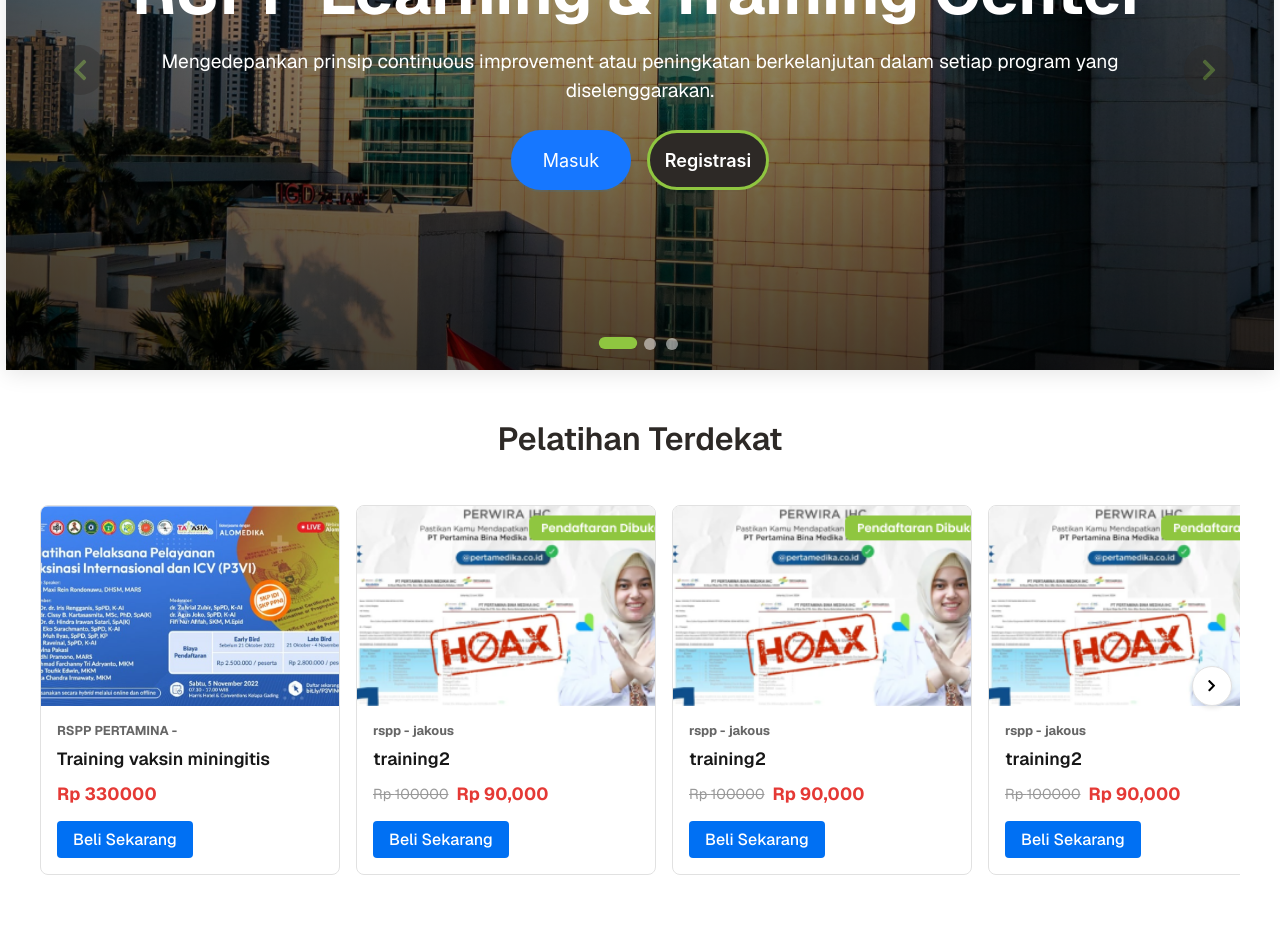
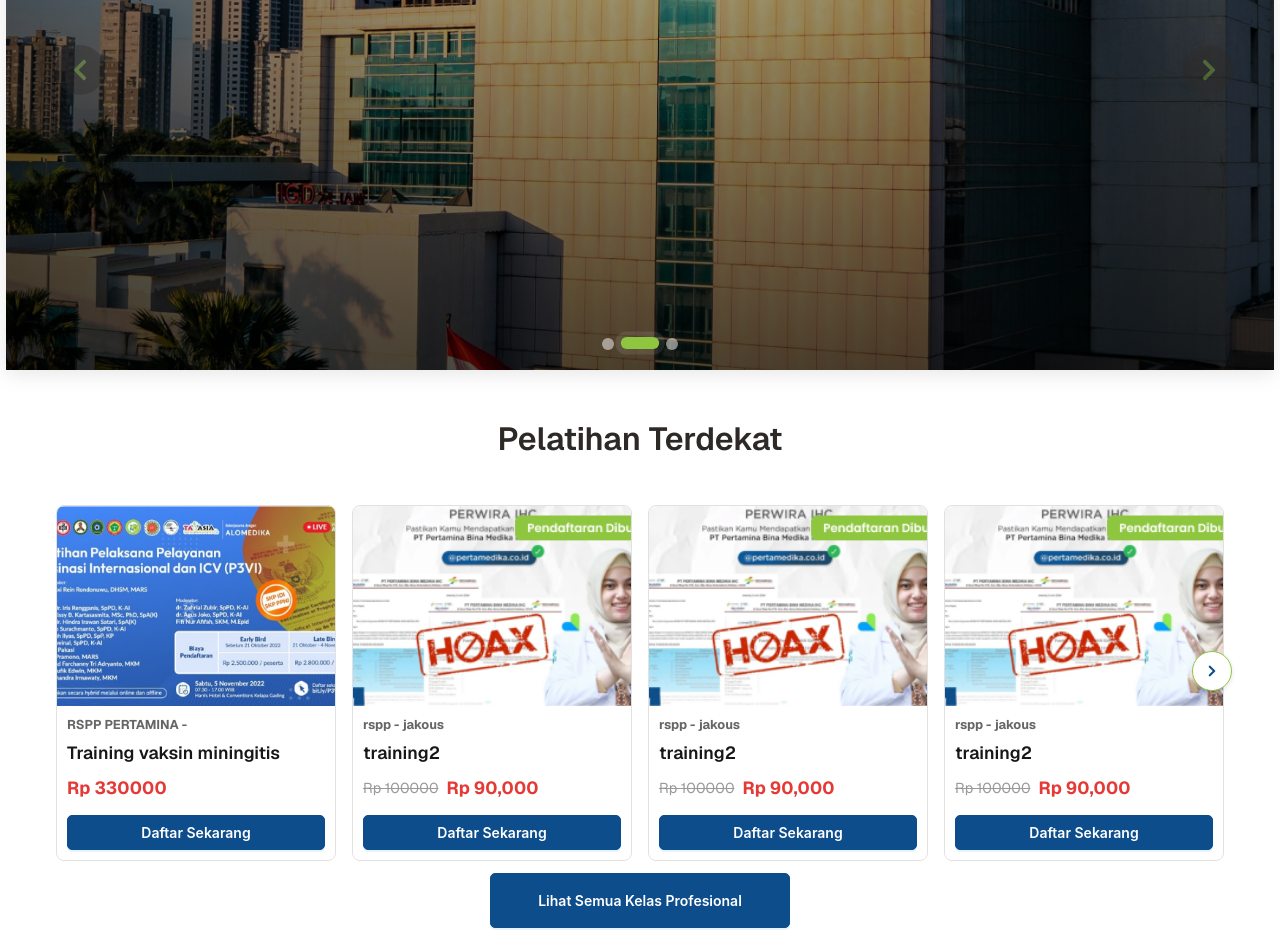
Before and after one commit to hlmifzi/ecommerce-starter-next, a Next.js app in the folder apps/web/: page / in a window 1280 px wide. Shown: the part 320-1272 px from the top of the page. Built offline with nearby package versions, Linux system fonts and the light colour scheme.

Commit message:
carousel product

```diff
--- a/apps/web/src/app/(public)/home.module.scss
+++ b/apps/web/src/app/(public)/home.module.scss
@@ -45,6 +45,15 @@
     font-weight: 600;
 }
 
+.btnAll {
+    display: block;
+    min-height: size(55);
+    height: size(55);
+    min-width: size(300);
+    margin: size(0) auto;
+    max-width: size(300);
+}
+
 @media (max-width: 768px) {
 
     .bannerHomeContainer {
--- a/apps/web/src/app/(public)/page.tsx
+++ b/apps/web/src/app/(public)/page.tsx
@@ -1,7 +1,8 @@
 import { getProducts } from '@/services/api/product';
-import ProductCard from '@/components/ProductCard';
+import ProductCarousel from '@/components/ProductCarousel';
 import styles from './home.module.scss';
 import Carousel from '@/components/Banner/banner';
+import SharedButton from '@/components/shared/SharedButton';
 
  const carouselItems = [
     {
@@ -33,7 +34,7 @@
   return (
     <div className={styles.container}>
       <section className={styles.bannerHomeContainer}>
-        <Carousel items={carouselItems} autoPlay={false} interval={5000} />
+        <Carousel items={carouselItems} autoPlay={true} interval={5000} />
       </section>
       <section className={styles.popularProduct}>
         <div className={styles.header}>
@@ -41,9 +42,12 @@
         </div>
 
         <div className={styles.productGrid}>
-          <ProductCard
+          <ProductCarousel
             products={products}
           />
+          <SharedButton className={styles.btnAll} type='primary'>
+            Lihat Semua Kelas Profesional
+          </SharedButton>
         </div>
       </section>
     </div>
--- a/apps/web/src/app/(public)/products/page.tsx
+++ b/apps/web/src/app/(public)/products/page.tsx
@@ -1,5 +1,5 @@
 import { getProducts } from '@/services/api/product';
-import ProductCard from '@/components/ProductCard';
+import ProductCarousel from '@/components/ProductCarousel';
 import styles from './products.module.scss';
 
 export default async function HomePage() {
@@ -16,7 +16,7 @@
 
       <div className={styles.productGrid}>
         {products?.map((product:any) => (
-          <ProductCard
+          <ProductCarousel
             key={product?.id}
             product={product}
           />
--- a/apps/web/src/components/Banner/banner.module.scss
+++ b/apps/web/src/components/Banner/banner.module.scss
@@ -28,10 +28,10 @@
     gap: 1rem;
 
     button {
-        font-size: size(18);
-        border-radius: size(30);
-        min-height: 3.75rem;
-        min-width: size(120);
+        font-size: size(18) !important;
+        border-radius: size(30) !important;
+        min-height: 3.75rem !important;
+        min-width: size(120) !important;
         opacity: 0;
 
     }
--- a/apps/web/src/components/ProductCard/ProductCard.module.scss
+++ b/apps/web/src/components/ProductCarousel/ProductCarousel.module.scss
@@ -8,11 +8,11 @@
     gap: 1rem;
     flex-wrap: nowrap;
     overflow: auto;
-    padding-bottom: 1rem;
+    padding-bottom: size(6);
 
     [class*='card'] {
-        width: 300px;
-        flex-shrink: 0; // Pastikan card tidak mengecil
+        width: 280px;
+        height: fit-content;
     }
 }
 
@@ -36,7 +36,7 @@
 }
 
 .content {
-    padding: 1rem;
+    padding: size(10);
 }
 
 .hospital {
@@ -68,21 +68,6 @@
     font-weight: bold;
     color: #e53935;
     font-size: 1.1rem;
-}
-
-.button {
-    display: inline-block;
-    background-color: #0070f3;
-    color: white;
-    padding: 0.5rem 1rem;
-    border-radius: 4px;
-    text-decoration: none;
-    font-weight: 500;
-    transition: background-color 0.2s;
-
-    &:hover {
-        background-color: #0056b3;
-    }
 }
 
 // Tombol navigasi
@@ -139,10 +124,10 @@
     }
 
     .productNavButtonLeft {
-        left: -18px;
+        left: size(2);
     }
 
     .productNavButtonRight {
-        right: -18px;
+        right: size(2);
     }
 }
--- a/apps/web/src/components/ProductCard/index.tsx
+++ b/apps/web/src/components/ProductCarousel/index.tsx
@@ -2,11 +2,12 @@
 import { useRef, useState, useEffect } from 'react';
 import { Product } from '@/types/product';
 import Link from 'next/link';
-import styles from './ProductCard.module.scss';
+import styles from './ProductCarousel.module.scss';
 import Image from 'next/image';
 import { FaChevronLeft, FaChevronRight } from 'react-icons/fa';
+import SharedButton from '../shared/SharedButton';
 
-export default function ProductCard({ products }: any) {
+export default function ProductCarousel({ products }: any) {
   const productsContainerRef = useRef<HTMLDivElement>(null);
   const [canScrollLeft, setCanScrollLeft] = useState(false);
   const [canScrollRight, setCanScrollRight] = useState(false);
@@ -71,14 +72,15 @@
 
   return (
     <div className={styles.productGrid}>
-      <button
+      <SharedButton
+        type='default'
         className={`${styles.productNavButton} ${styles.productNavButtonLeft} ${!canScrollLeft ? styles.hidden : ''}`}
         onClick={() => scrollTabs('left')}
         disabled={!canScrollLeft}
         aria-label="Scroll products left"
       >
         <FaChevronLeft />
-      </button>
+      </SharedButton>
 
       <div
         ref={productsContainerRef}
@@ -111,8 +113,10 @@
                     Rp {(product?.discounted_price || product?.price).toLocaleString()}
                   </span>
                 </div>
-                <Link href={`/checkout/`} className={styles.button}>
-                  Beli Sekarang
+                <Link href={`/checkout/`}>
+                  <SharedButton type='primary'>
+                    Daftar Sekarang
+                  </SharedButton>
                 </Link>
               </div>
             </div>
@@ -120,14 +124,15 @@
         ))}
       </div>
 
-      <button
+      <SharedButton
+        type='default'
         className={`${styles.productNavButton} ${styles.productNavButtonRight} ${!canScrollRight ? styles.hidden : ''}`}
         onClick={() => scrollTabs('right')}
         disabled={!canScrollRight}
         aria-label="Scroll products right"
       >
         <FaChevronRight />
-      </button>
+      </SharedButton>
     </div>
   );
 }
--- a/apps/web/src/components/shared/SharedButton/button.module.scss
+++ b/apps/web/src/components/shared/SharedButton/button.module.scss
@@ -9,7 +9,6 @@
         font-weight: 600;
         transition: all 0.4s ease-in-out;
 
-
         &:hover {
             background: $color-secondary !important;
             color: $color-white !important;
@@ -17,16 +16,21 @@
         }
     }
 
-    [class*='ant-btn-default'] {
-        border-radius: size(30);
-        background: $color-white;
-        border: 1px solid $color-secondary;
-        color: $color-primary;
+    [class*='ant-btn-color-primary'] {
+        background: $color-primary;
+        border: 1px solid $color-primary;
+        color: $color-white;
+        border-radius: size(5);
+        min-height: size(35);
         font-weight: 600;
+        width: $w-full;
+        transition: all 0.4s ease-in-out;
+
 
         &:hover {
-            background: $color-secondary;
-            color: $color-white;
+            background: $color-primary !important;
+            transform: translateY(-4px);
+            box-shadow: 0 4px 12px $box-shadow;
         }
     }
 }
--- a/apps/web/src/components/shared/SharedButton/index.tsx
+++ b/apps/web/src/components/shared/SharedButton/index.tsx
@@ -4,15 +4,27 @@
 export default function SharedButton({
     type = "primary",
     text = "text",
-    children
+    children,
+    className,
+    onClick,
+    disabled
 }: {
   type: "primary" | "text" | "link" | "dashed" | "default",
   text?: string
   children?: any
+  className?: string
+  onClick?: any;
+  disabled?:boolean
 }) {
   return (
     <div className={styles.buttonContainer}>
-        <Button className={type} type={type}>{children || text}</Button>
+      <Button
+        onClick={onClick}
+        className={`${className}
+        ${type}`}
+        type={type}>
+          {children || text}
+      </Button>
     </div>
   );
 }
--- a/apps/web/src/lib/styles/_scrollbar.scss
+++ b/apps/web/src/lib/styles/_scrollbar.scss
@@ -27,6 +27,7 @@
   scrollbar-width: thin;
   scrollbar-color: #fff #fff;
 
+
   &::-webkit-scrollbar {
     height: 8px;
   }
@@ -42,6 +43,6 @@
   }
 
   &::-webkit-scrollbar-thumb:hover {
-    background: #fff;
+    background: #fff !important;
   }
 }
```
